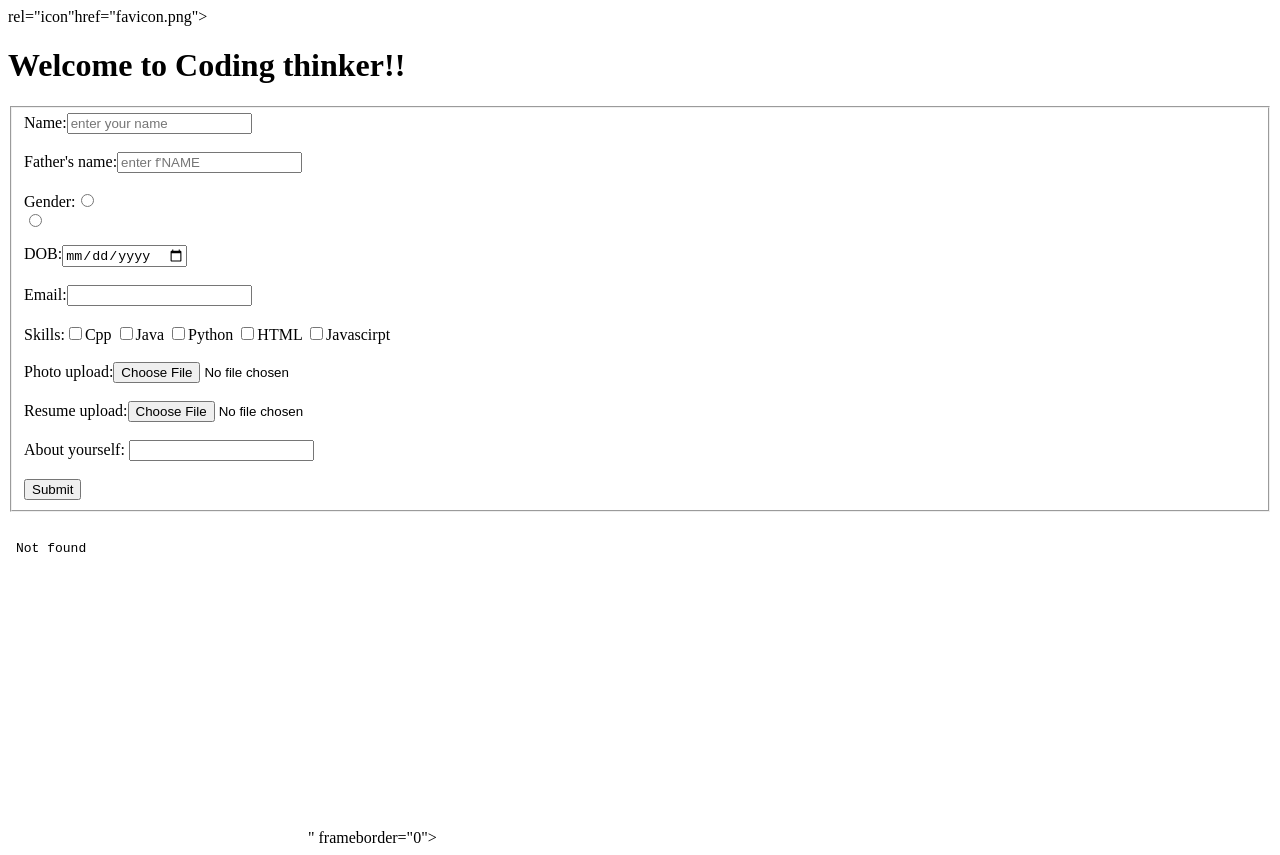
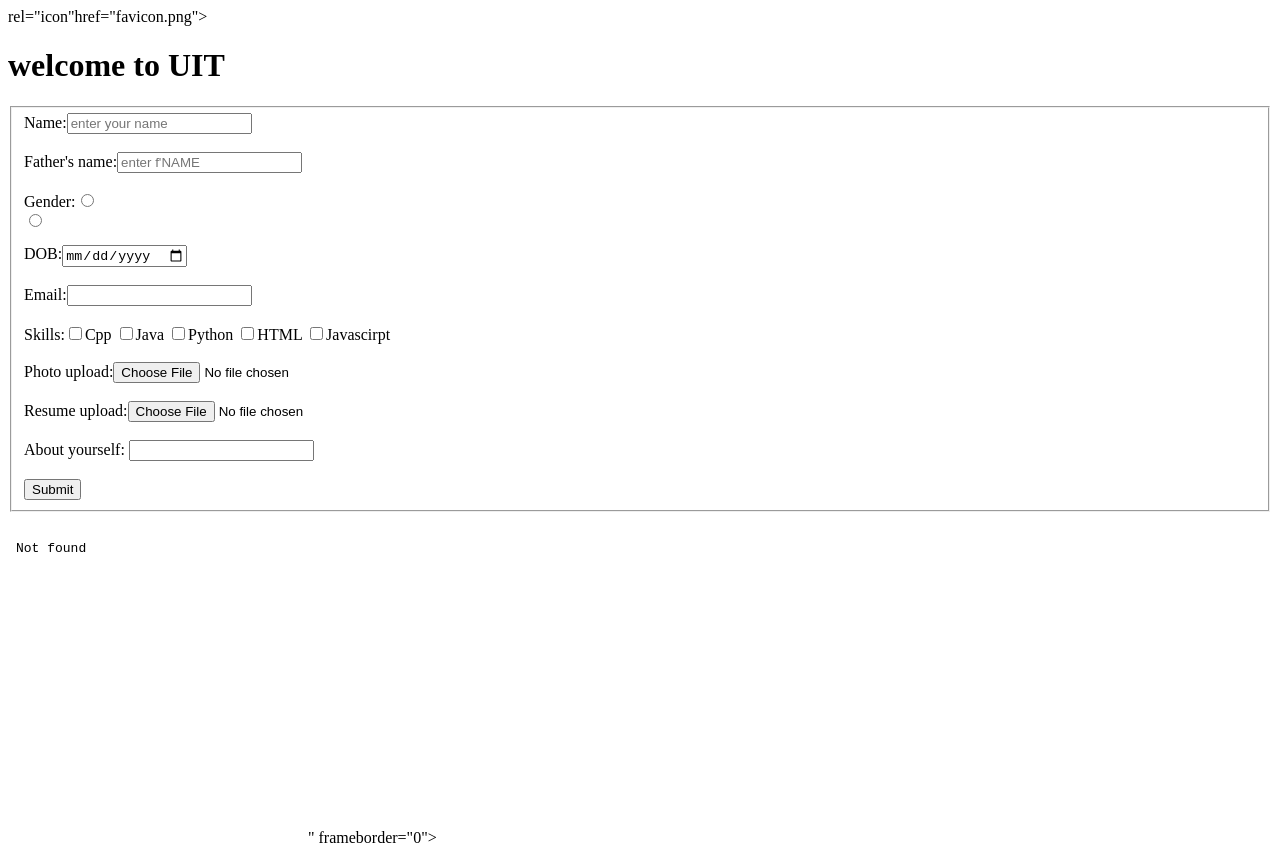
Before and after one commit to bhawna2812-ops/coding-thinker-reg-form, a plain HTML site: page index.html in a window 1280 px wide. Drawn offline with Linux system fonts and the light colour scheme.

Commit message:
Update index.html
title name

```diff
--- a/index.html
+++ b/index.html
@@ -1,11 +1,11 @@
 <html>
    <head>
     <link>rel="icon"href="favicon.png">
-    <title>Coding Thinker regstration form</title>
+    <title>uit rgpv regstration form</title>
    </head>
    <body>
     <h1>
-        Welcome to Coding thinker!!
+       welcome to UIT
     </h1>
     <form>
         <fieldset>
```
